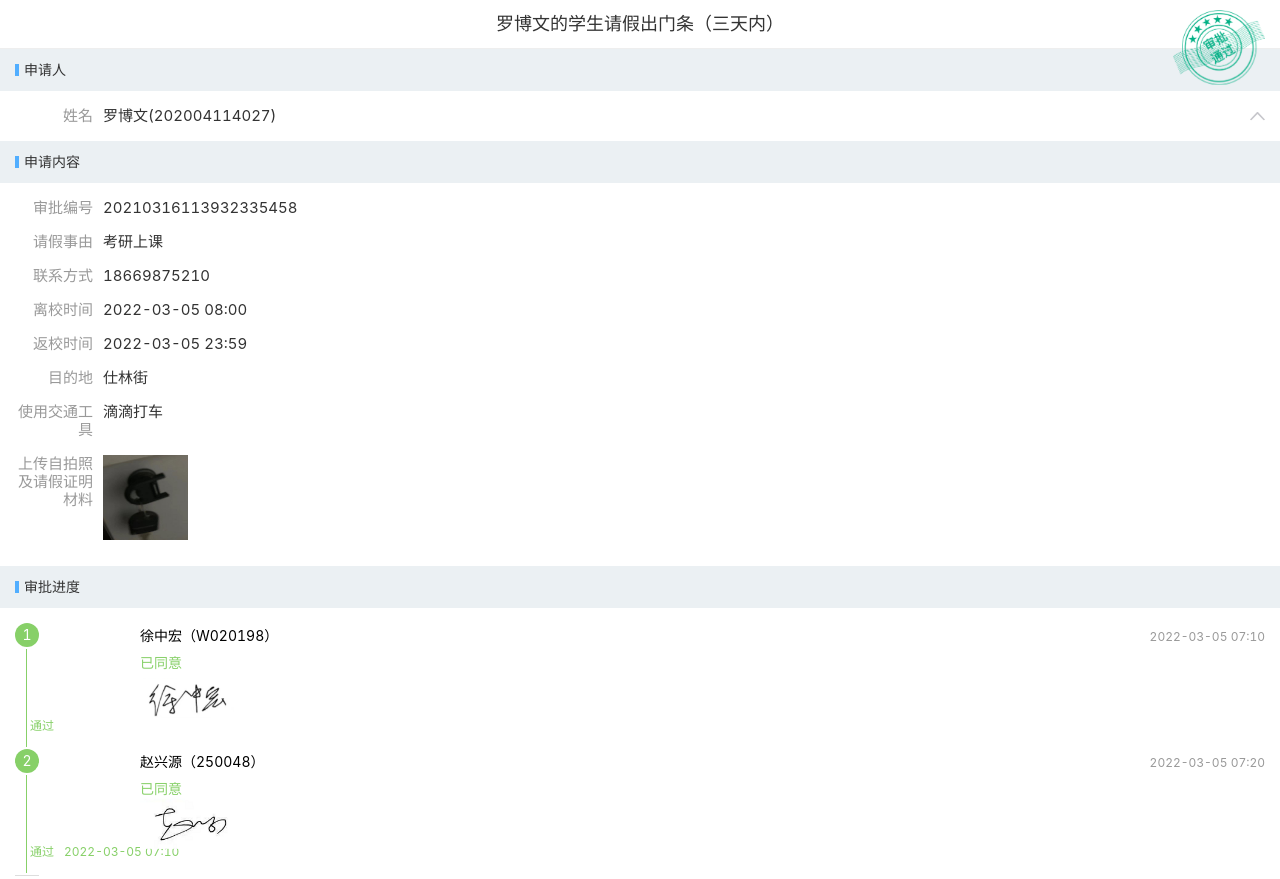
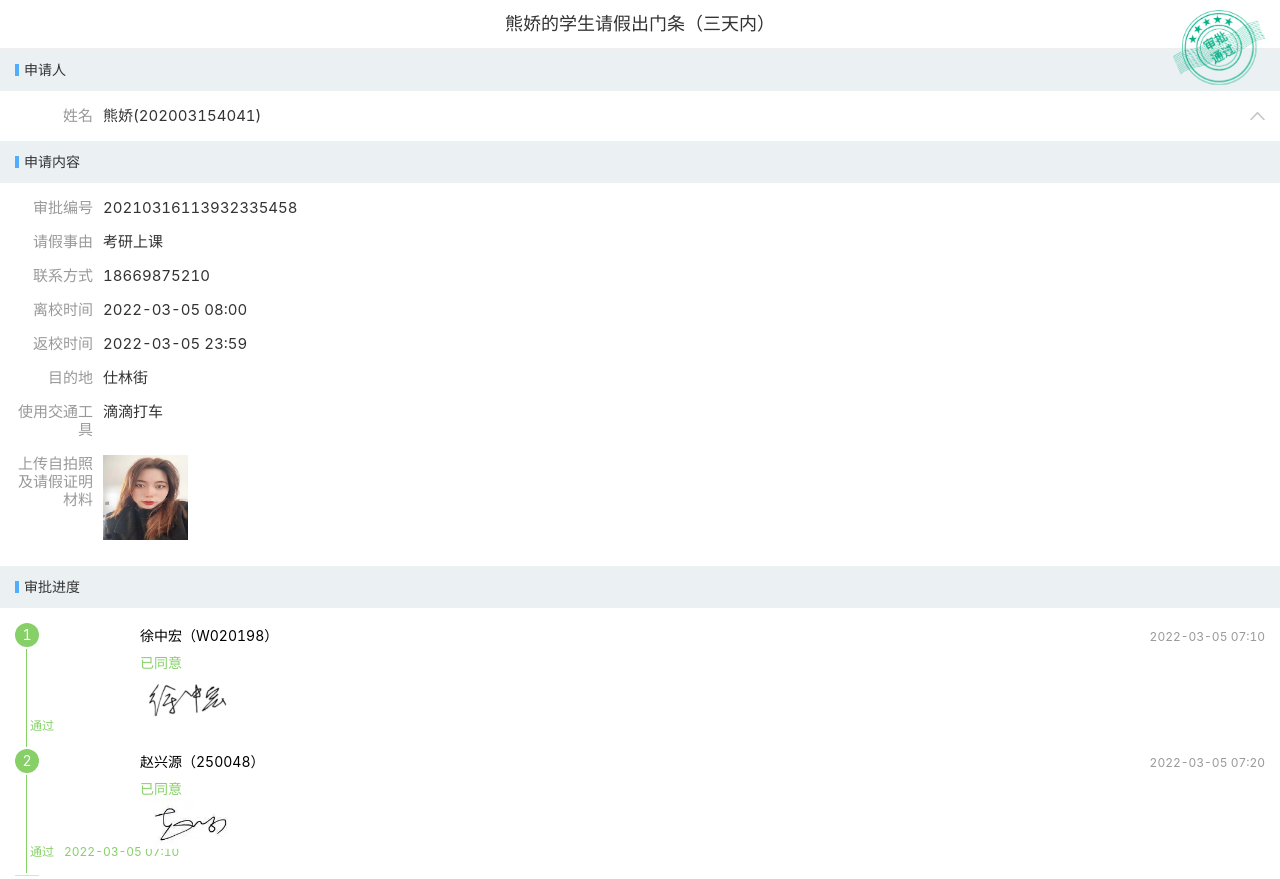
Before and after one commit to yibanjiatiao1/xj05, a plain HTML site: page index.html in a window 1280 px wide. Shown: the top 879 px of the page. Drawn offline with Linux system fonts and the light colour scheme; a script that the page names is missing.

Commit message:
Update index.html

```diff
--- a/index.html
+++ b/index.html
@@ -30,7 +30,7 @@
     <div class="hx-layout">
      <main class="hx-content">
       <div class="wfTitle___Y-ebx">
-       罗博文的学生请假出门条（三天内）
+       熊娇的学生请假出门条（三天内）
       </div>
       <div class="hx-detail">
        <div class="hx-detail-group">
@@ -46,7 +46,7 @@
        <span class="hx-detail-item-label">姓名</span>
        <div class="hx-detail-item-field">
         <div class="am-flexbox am-flexbox-justify-start am-flexbox-align-center">
-         罗博文(202004114027)
+         熊娇(202003154041)
         </div>
        </div>
       </div>
@@ -56,7 +56,7 @@
        <div class="hx-detail-item">
         <span class="hx-detail-item-label">学号</span>
         <div class="hx-detail-item-field">
-         202004114027        </div>
+         202003154041        </div>
        </div>
        <div class="hx-detail-item">
         <span class="hx-detail-item-label">性别</span>
@@ -150,7 +150,7 @@
           <span class="hx-detail-item-label">上传自拍照及请假证明材料</span>
           <div class="hx-detail-item-field">
            <div class="hx-detail-image">
-            <img src="./工作流_files/111.jpg" alt="" style="margin-right: 10px; width: 84.6667px;
+            <img src="./工作流_files/xj.jpg" alt="" style="margin-right: 10px; width: 84.6667px;
     height: 84.6667px; margin-bottom: 10px;">
            </div>
           </div>
```
